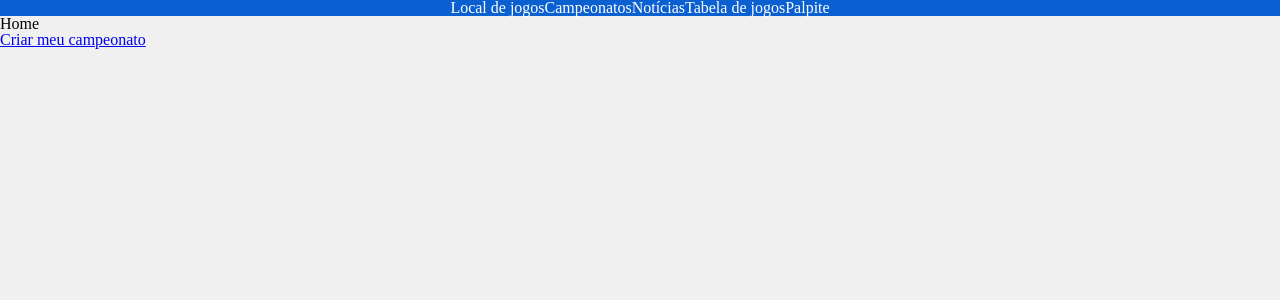
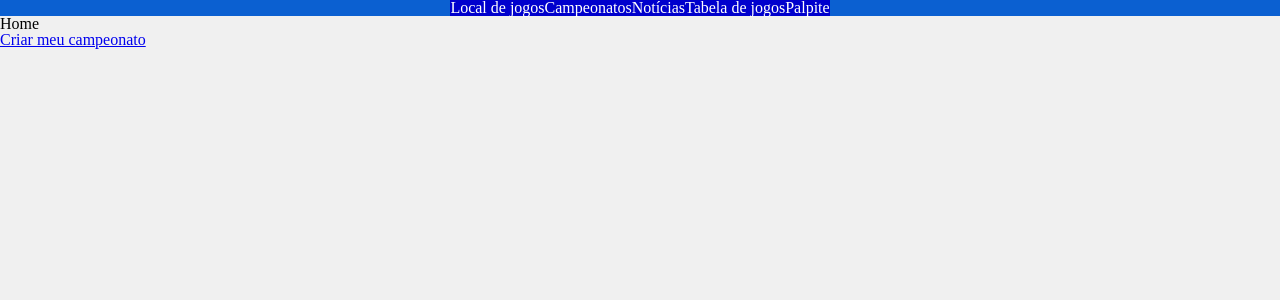
Before and after one commit to Ramon-Rogerio/portal-vem-pro-fute-mania, a React (Vite) app: page / in a window 1280 px wide. Shown: the top 300 px of the page. Built offline with nearby package versions, Linux system fonts and the light colour scheme.

Commit message:
feat: estilizando o header

```diff
--- a/src/components/organisms/HeaderWeb/index.jsx
+++ b/src/components/organisms/HeaderWeb/index.jsx
@@ -1,17 +1,20 @@
-import { HeaderBetween, NavLinks } from "./styles";
+import { HeaderBetween, NavLinks, UL } from "./styles";
 
 export default function HeaderSite(props) {
   console.log(props);
   return (
     <HeaderBetween>
       <NavLinks>
-        <ul>
-            <li>Local de jogos</li>
-            <li>Campeonatos</li>
-            <li>Notícias</li>
-            <li>Tabela de jogos</li>
-            <li>Palpite</li>
-        </ul>
+
+        <UL>
+
+          <lt>Local de jogos</lt>
+          <lt>Campeonatos</lt>
+          <lt>Notícias</lt>
+          <lt>Tabela de jogos</lt>
+          <lt>Palpite</lt>
+
+        </UL>
       </NavLinks>
     </HeaderBetween>
   );
--- a/src/components/organisms/HeaderWeb/styles.jsx
+++ b/src/components/organisms/HeaderWeb/styles.jsx
@@ -12,3 +12,10 @@ export const NavLinks = styled('nav')(() => ({
         color: '#FFFFFF',
     }
 }));
+
+export const UL = styled('ul')(() => ({
+
+    justifyContent: 'space-around',
+    backgroundColor: '#0000CD',
+    color: '#DCDCDC',
+}));
```
